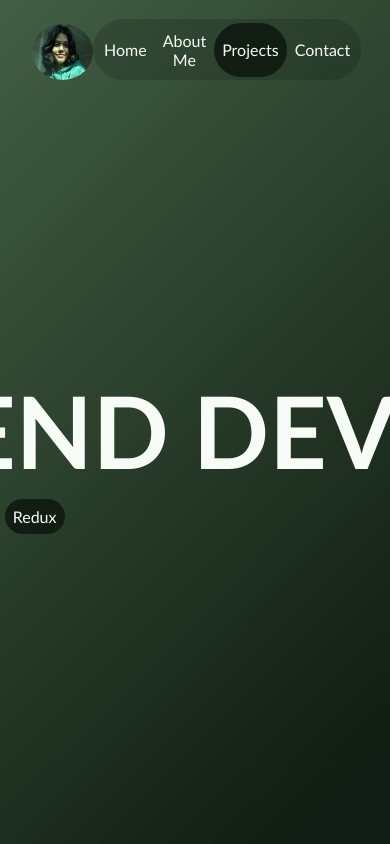
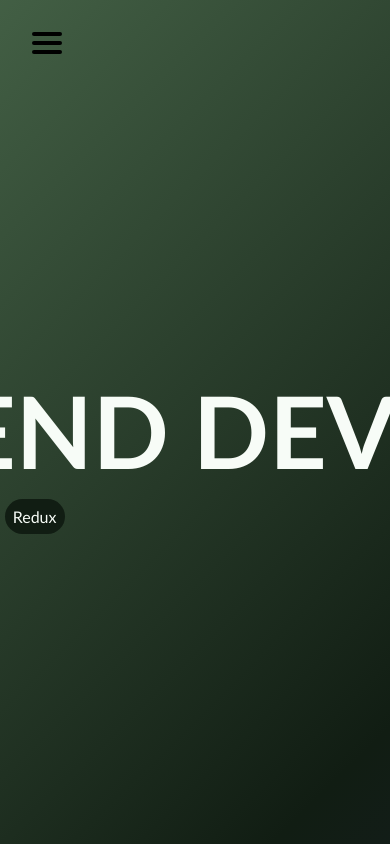
Before and after one commit to sanskriti2005/portfolio-website, a React (Vite) app: page / in a window 390 px wide. Shown: the top 844 px of the page. Built offline with nearby package versions, Linux system fonts and the light colour scheme.

Commit message:
added responsive navbar

```diff
--- a/src/components/Navbar.jsx
+++ b/src/components/Navbar.jsx
@@ -1,26 +1,29 @@
-import React, { useState, useEffect } from 'react';
-import './styles/Navbar.css';
-import img from '../assets/img.jpg';
+import React, { useState, useEffect } from "react";
+import "./styles/Navbar.css";
+import img from "../assets/img.jpg";
 
 const Navbar = () => {
-  const [activeSection, setActiveSection] = useState('home');
+  const [activeSection, setActiveSection] = useState("home");
 
   const sections = [
-    { id: 'home', label: 'Home' },
-    { id: 'about-me', label: 'About Me' },
-    { id: 'projects', label: 'Projects' },
-    { id: 'contact', label: 'Contact' },
+    { id: "home", label: "Home" },
+    { id: "about-me", label: "About Me" },
+    { id: "projects", label: "Projects" },
+    { id: "contact", label: "Contact" },
   ];
 
   const handleScroll = () => {
     const scrollPosition = window.scrollY + window.innerHeight / 2;
-    let currentSection = 'home';
+    let currentSection = "home";
 
     sections.forEach((section) => {
       const element = document.getElementById(section.id);
       if (element) {
         const { offsetTop, offsetHeight } = element;
-        if (scrollPosition >= offsetTop && scrollPosition < offsetTop + offsetHeight) {
+        if (
+          scrollPosition >= offsetTop &&
+          scrollPosition < offsetTop + offsetHeight
+        ) {
           currentSection = section.id;
         }
       }
@@ -30,16 +33,20 @@ const Navbar = () => {
   };
 
   useEffect(() => {
-    window.addEventListener('scroll', handleScroll);
+    window.addEventListener("scroll", handleScroll);
     return () => {
-      window.removeEventListener('scroll', handleScroll);
+      window.removeEventListener("scroll", handleScroll);
     };
   }, []);
 
   const handleResumeClick = () => {
-    window.open('https://drive.google.com/file/d/1N8ucU7KA9IRQoVUyIjb0NNsYNOuxjO4P/view?usp=sharing');
+    window.open(
+      "https://drive.google.com/file/d/1N8ucU7KA9IRQoVUyIjb0NNsYNOuxjO4P/view?usp=sharing"
+    );
     setTimeout(() => {
-      window.open('https://drive.google.com/uc?export=download&id=1N8ucU7KA9IRQoVUyIjb0NNsYNOuxjO4P');
+      window.open(
+        "https://drive.google.com/uc?export=download&id=1N8ucU7KA9IRQoVUyIjb0NNsYNOuxjO4P"
+      );
     }, 2000);
   };
 
@@ -48,7 +55,7 @@ const Navbar = () => {
     if (element) {
       window.scrollTo({
         top: element.offsetTop,
-        behavior: 'smooth',
+        behavior: "smooth",
       });
     }
   };
@@ -58,12 +65,27 @@ const Navbar = () => {
       <div className="image">
         <img src={img} alt="headshot" className="img" />
       </div>
+
+      {/* Hidden checkbox to toggle menu */}
+      <input type="checkbox" id="menu-toggle" hidden />
+
+      {/* Hamburger Menu Icon */}
+      <div className="hamburger-div">
+        <label htmlFor="menu-toggle" className="hamburger">
+          <div></div>
+          <div></div>
+          <div></div>
+        </label>
+      </div>
+
       <div className="nav-bar">
         <div className="nav-links">
           {sections.map((section) => (
             <button
               key={section.id}
-              className={`nav-link ${activeSection === section.id ? 'active' : ''}`}
+              className={`nav-link ${
+                activeSection === section.id ? "active" : ""
+              }`}
               onClick={() => handleNavClick(section.id)}
             >
               {section.label}
@@ -71,6 +93,7 @@ const Navbar = () => {
           ))}
         </div>
       </div>
+
       <button className="resume-btn" onClick={handleResumeClick}>
         Resume
       </button>
@@ -79,9 +102,6 @@ const Navbar = () => {
 };
 
 export default Navbar;
-
-
-
 
 // import React, { useEffect, useState } from "react";
 // import { Link, scrollSpy } from "react-scroll";
--- a/src/components/styles/Navbar.css
+++ b/src/components/styles/Navbar.css
@@ -45,7 +45,7 @@ nav {
   transition: background 0.3s ease-in-out;
 }
 
-.nav-links > button{
+.nav-links > button {
   border: none;
 }
 
@@ -53,17 +53,99 @@ nav {
   background: #111d13;
 }
 
-.image{
+/* Hamburger Icon */
+.hamburger {
+  display: none;
+  flex-direction: column;
+  gap: 5px;
+  cursor: pointer;
+}
+
+.hamburger-div{
+  width: 100%;
+  padding: 2rem;
+  display: flex;
+  justify-content: flex-start;
+  display: none;
+}
+
+.hamburger div {
+  width: 30px;
+  height: 4px;
+  background-color: black;
+  border-radius: 2px;
+  transition: 0.3s ease-in-out;
+}
+
+/* Responsive Navbar */
+@media screen and (max-width: 768px) {
+  .nav-bar {
+    position: absolute;
+    top: 4rem;
+    right: 2rem;
+    flex-direction: column;
+    background: rgba(13, 21, 15, 0.9);
+    border-radius: 10px;
+    display: none;
+  }
+
+  .nav-links {
+    flex-direction: column;
+    gap: 1rem;
+    border-radius: 10px;
+  }
+
+  .nav-link {
+    color: white;
+  }
+
+  #menu-toggle:checked ~ .nav-bar {
+    display: flex;
+  }
+
+  /* Hamburger menu styles */
+  .hamburger {
+    display: flex;
+  }
+
+
+  .hamburger-div{
+    display: flex;
+    justify-content: flex-start;
+  }
+  /* Rotate hamburger into "X" */
+  #menu-toggle:checked + .hamburger div:nth-child(1) {
+    transform: rotate(45deg) translate(5px, 5px);
+  }
+
+  #menu-toggle:checked + .hamburger div:nth-child(2) {
+    opacity: 0;
+  }
+
+  #menu-toggle:checked + .hamburger div:nth-child(3) {
+    transform: rotate(-45deg) translate(6px, -6px);
+  }
+
+  .image{
+    display: none;
+  }
+
+  .resume-btn{
+    display: none;
+  }
+}
+
+.image {
   margin: 0.5rem 0 0 2rem;
 }
 
-.img{
+.img {
   height: 3.5rem;
   width: 3.8rem;
   border-radius: 50%;
 }
 
-.resume-btn{
+.resume-btn {
   margin: 2rem;
   border: none;
   color: #111d13;
```
